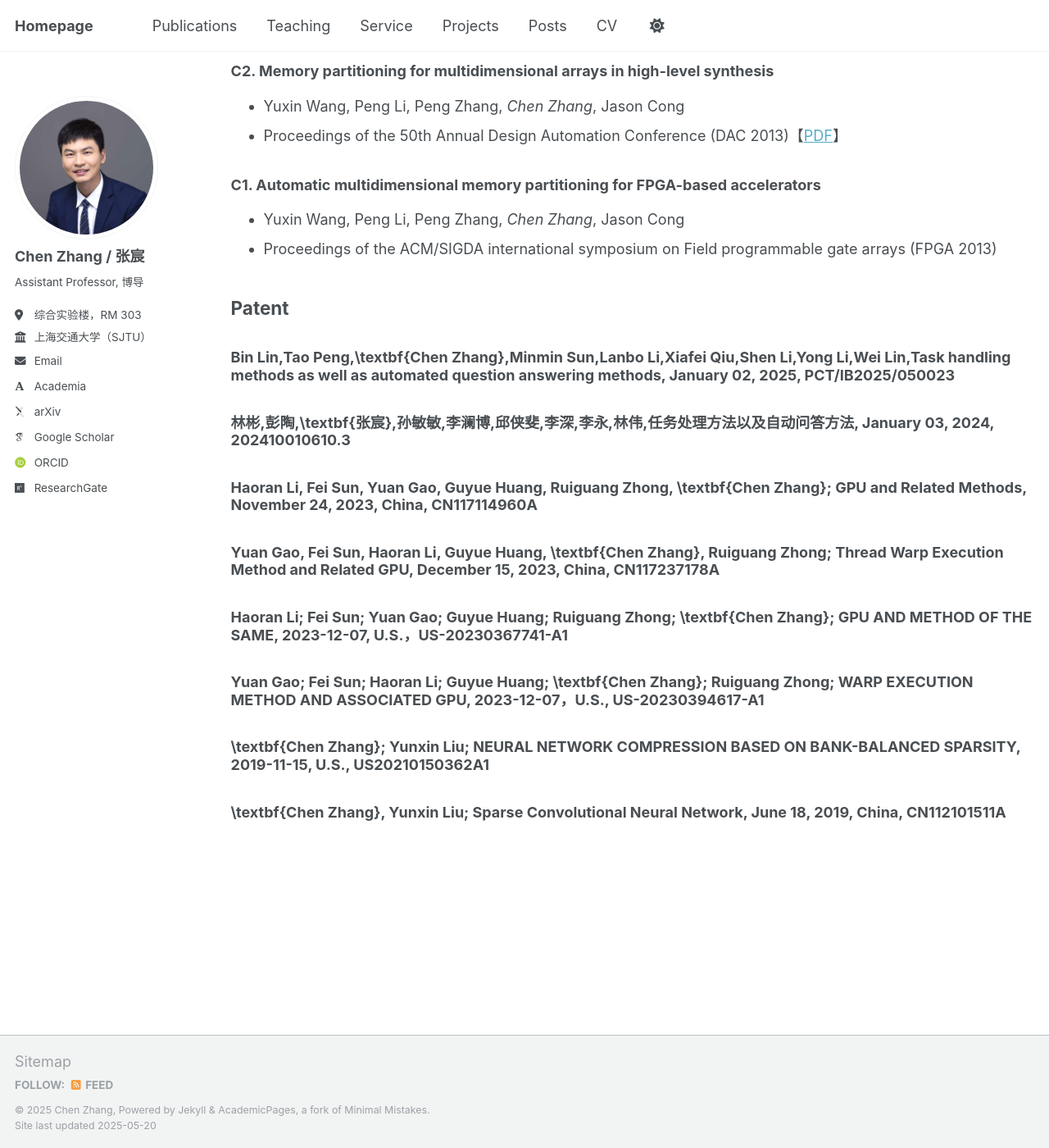
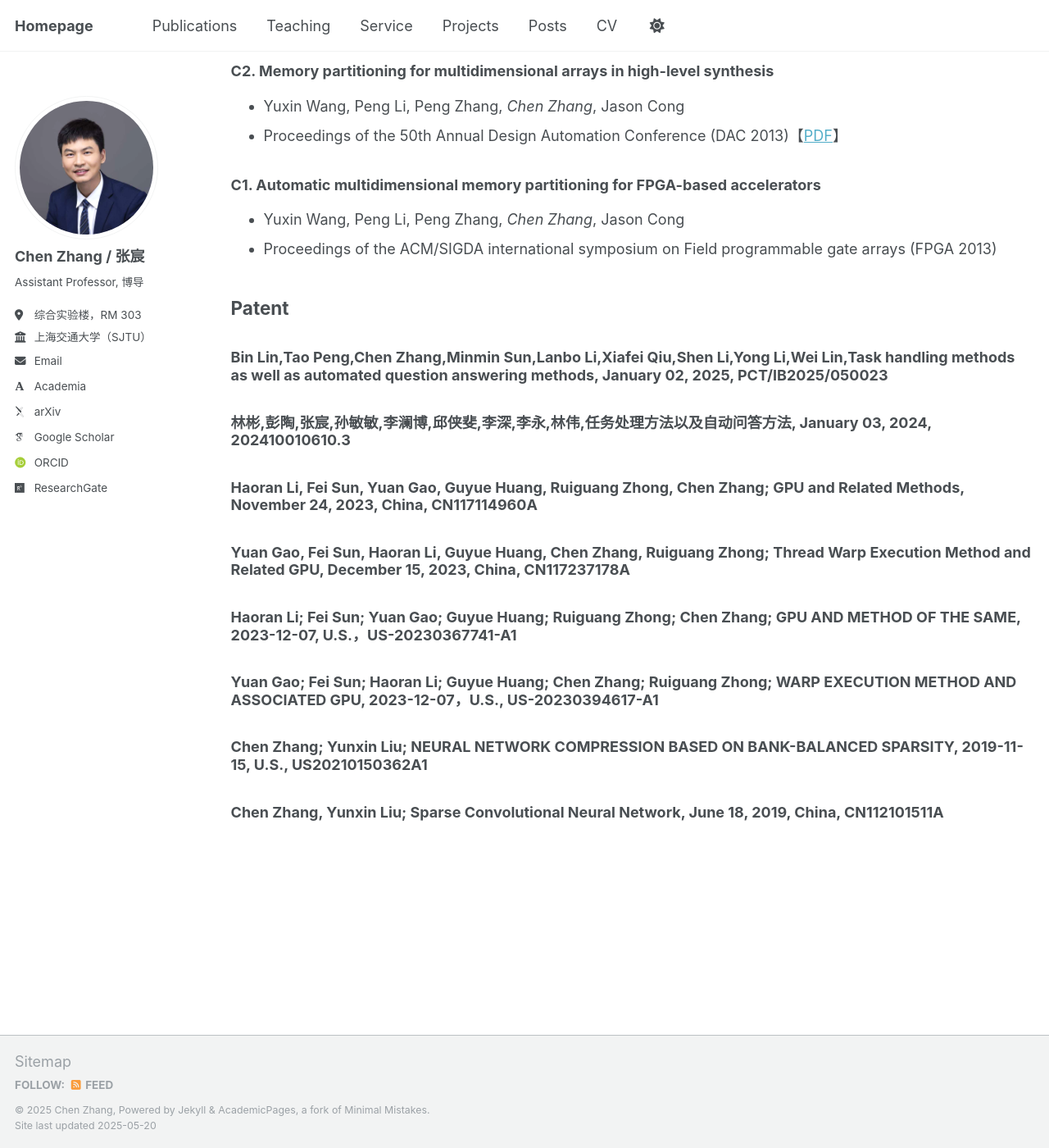
Before and after one commit to chenzhangsjtu/chenzhangsjtu.github.io, a Jekyll site: the page built from _pages/publications.md, in a window 1280 px wide and 1400 px high, scrolled down 5287 px. Shown: the whole window at 82% size. Built offline with Jekyll 4.4.1, drawn with Linux system fonts in a browser that asks for light colours; some web fonts are replaced; some of the changed text lies outside the part shown.

Commit message:
update paper

```diff
--- a/_pages/publications.md
+++ b/_pages/publications.md
@@ -152,14 +152,14 @@ author_profile: true
 
 ## Patent
 
-### Bin Lin,Tao Peng,\textbf{Chen Zhang},Minmin Sun,Lanbo Li,Xiafei Qiu,Shen Li,Yong Li,Wei Lin,Task handling methods as well as automated question answering methods, January 02, 2025, PCT/IB2025/050023
-### 林彬,彭陶,\textbf{张宸},孙敏敏,李澜博,邱侠斐,李深,李永,林伟,任务处理方法以及自动问答方法, January 03, 2024, 202410010610.3
-### Haoran Li, Fei Sun, Yuan Gao, Guyue Huang, Ruiguang Zhong, \textbf{Chen Zhang}; GPU and Related Methods, November 24, 2023, China, CN117114960A
-### Yuan Gao, Fei Sun, Haoran Li, Guyue Huang, \textbf{Chen Zhang}, Ruiguang Zhong; Thread Warp Execution Method and Related GPU, December 15, 2023, China, CN117237178A
-### Haoran Li; Fei Sun; Yuan Gao; Guyue Huang; Ruiguang Zhong; \textbf{Chen Zhang}; GPU AND METHOD OF THE SAME, 2023-12-07, U.S.，US-20230367741-A1
-### Yuan Gao; Fei Sun; Haoran Li; Guyue Huang; \textbf{Chen Zhang}; Ruiguang Zhong; WARP EXECUTION METHOD AND ASSOCIATED GPU, 2023-12-07，U.S., US-20230394617-A1
-### \textbf{Chen Zhang}; Yunxin Liu; NEURAL NETWORK COMPRESSION BASED ON BANK-BALANCED SPARSITY, 2019-11-15, U.S., US20210150362A1
-### \textbf{Chen Zhang}, Yunxin Liu; Sparse Convolutional Neural Network, June 18, 2019, China, CN112101511A
+### Bin Lin,Tao Peng,**Chen Zhang**,Minmin Sun,Lanbo Li,Xiafei Qiu,Shen Li,Yong Li,Wei Lin,Task handling methods as well as automated question answering methods, January 02, 2025, PCT/IB2025/050023
+### 林彬,彭陶,**张宸**,孙敏敏,李澜博,邱侠斐,李深,李永,林伟,任务处理方法以及自动问答方法, January 03, 2024, 202410010610.3
+### Haoran Li, Fei Sun, Yuan Gao, Guyue Huang, Ruiguang Zhong, **Chen Zhang**; GPU and Related Methods, November 24, 2023, China, CN117114960A
+### Yuan Gao, Fei Sun, Haoran Li, Guyue Huang, **Chen Zhang**, Ruiguang Zhong; Thread Warp Execution Method and Related GPU, December 15, 2023, China, CN117237178A
+### Haoran Li; Fei Sun; Yuan Gao; Guyue Huang; Ruiguang Zhong; **Chen Zhang**; GPU AND METHOD OF THE SAME, 2023-12-07, U.S.，US-20230367741-A1
+### Yuan Gao; Fei Sun; Haoran Li; Guyue Huang; **Chen Zhang**; Ruiguang Zhong; WARP EXECUTION METHOD AND ASSOCIATED GPU, 2023-12-07，U.S., US-20230394617-A1
+### **Chen Zhang**; Yunxin Liu; NEURAL NETWORK COMPRESSION BASED ON BANK-BALANCED SPARSITY, 2019-11-15, U.S., US20210150362A1
+### **Chen Zhang**, Yunxin Liu; Sparse Convolutional Neural Network, June 18, 2019, China, CN112101511A
 
 <!-- the following thing is used to link the markdown file in /publications/ folder
 
```
Also changed, not shown: other parts of _pages/publications.md (+7 -7 lines), 8 other files.
